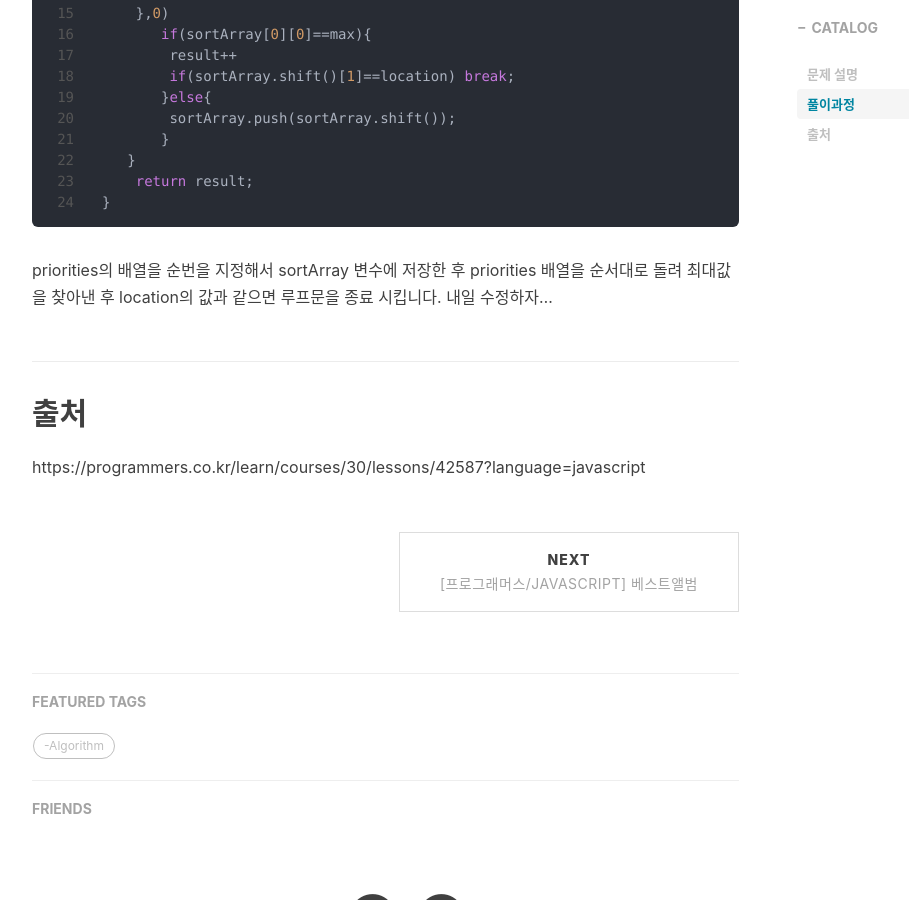
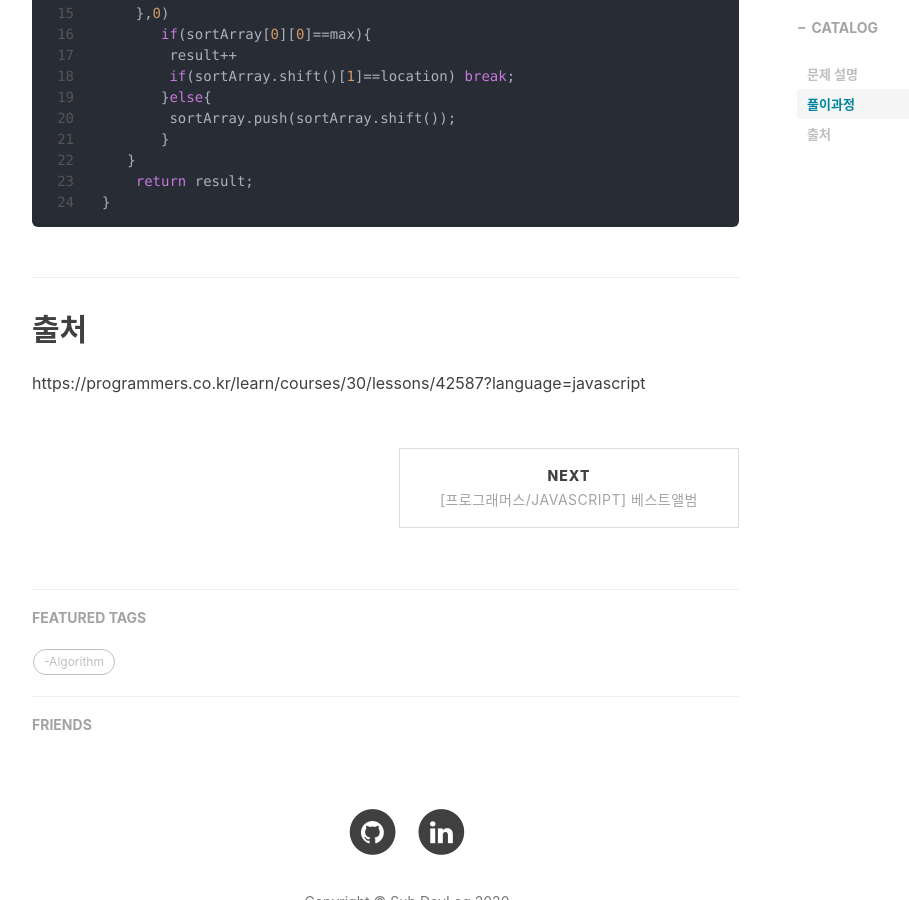
Before and after one commit to lss3070/Room19, a Jekyll site: the page built from _posts/2020-09-11-[Programus]-Network.md, in a window 1280 px wide and 900 px high, scrolled down 1844 px. Shown: the whole window, without its empty margins (233-1142 px from the left). Built offline with Jekyll 4.4.1, drawn with Linux system fonts in a browser that asks for light colours; nearby versions of some CDN libraries; library files that are not in the unit come from our copies; comment, search, counter and statistics services are not loaded.

Commit message:
0911 post modify

````diff
--- a/_posts/2020-09-11-[Programus]-Network.md
+++ b/_posts/2020-09-11-[Programus]-Network.md
@@ -66,10 +66,7 @@ function solution(priorities, location) {
     return result;
 }
 ```
-priorities의 배열을 순번을 지정해서 sortArray 변수에 저장한 후
-priorities 배열을 순서대로 돌려 최대값을 찾아낸 후
-location의 값과 같으면 루프문을 종료 시킵니다.
-내일 수정하자...
+
 
 
 
````
